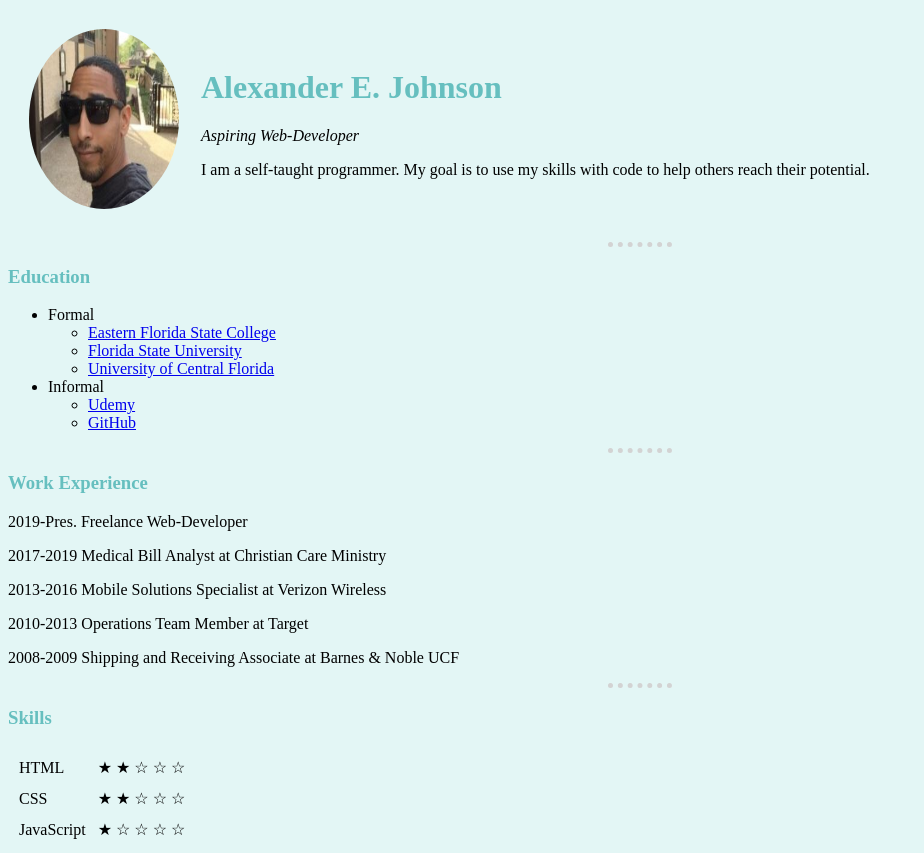
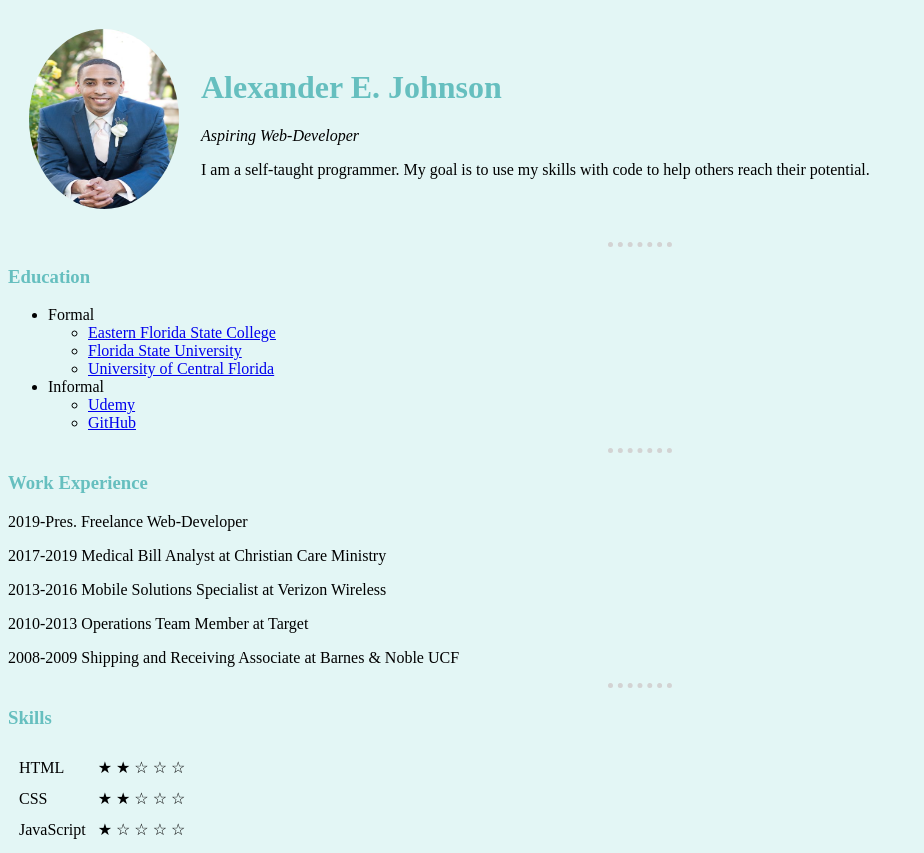
Before and after one commit to ajsizzle/cv, a plain HTML site: page index.html in a window 1280 px wide. Shown: the top 853 px of the page, without its empty margins (0-924 px from the left). Drawn offline with Linux system fonts and the light colour scheme.

Commit message:
bug fix to profile picture

```diff
--- a/index.html
+++ b/index.html
@@ -11,7 +11,7 @@
 <body>
   <table cellspacing="20">
     <tr>
-      <td><img class="profile-pic" src="images/Alex.jpg" alt="Alex profile picture"></td>
+      <td><img class="profile-pic" src="images/Alex.JPG" alt="Alex profile picture"></td>
       <td>
         <h1>Alexander E. Johnson</h1>
         <p><em>Aspiring Web-Developer</em></p>
```
